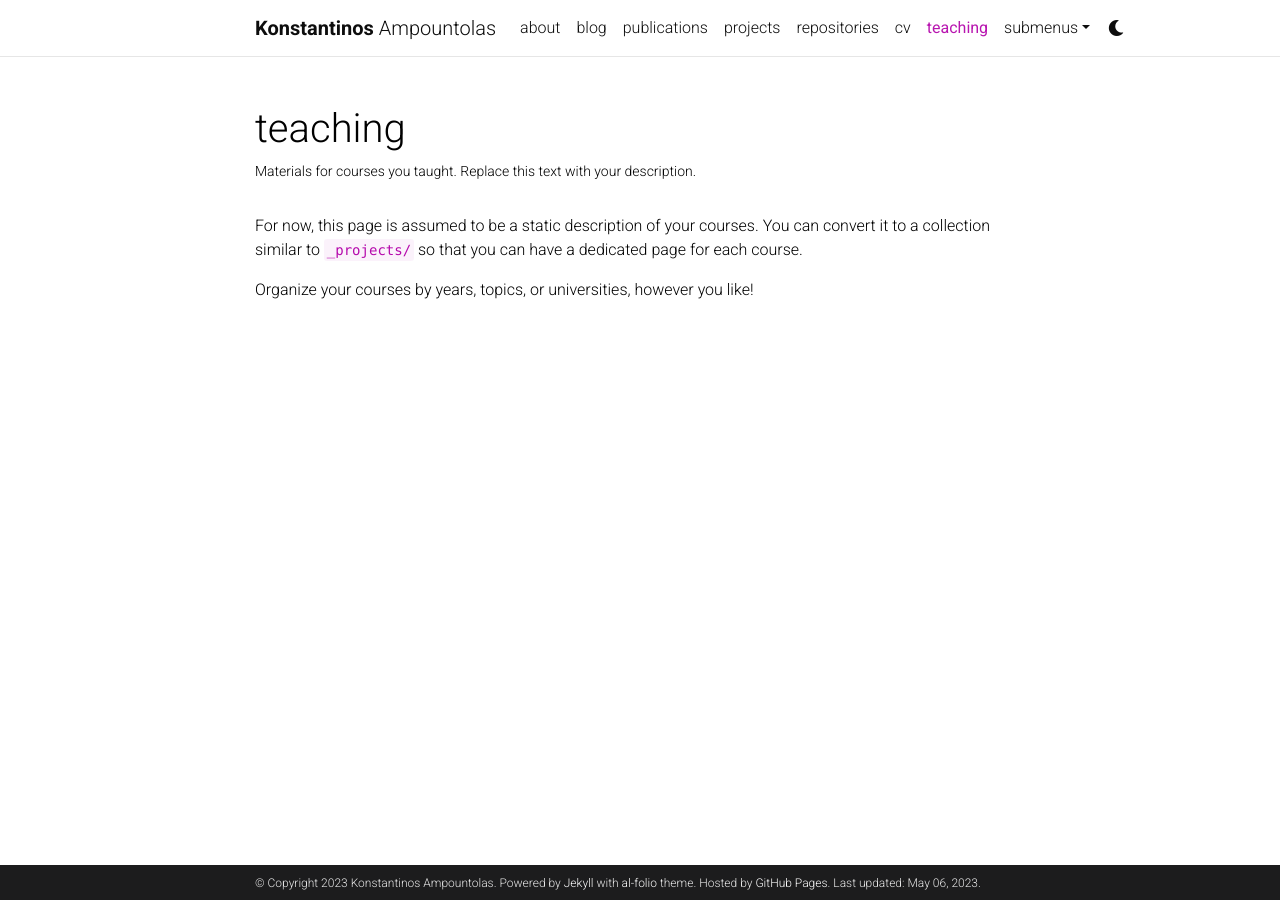
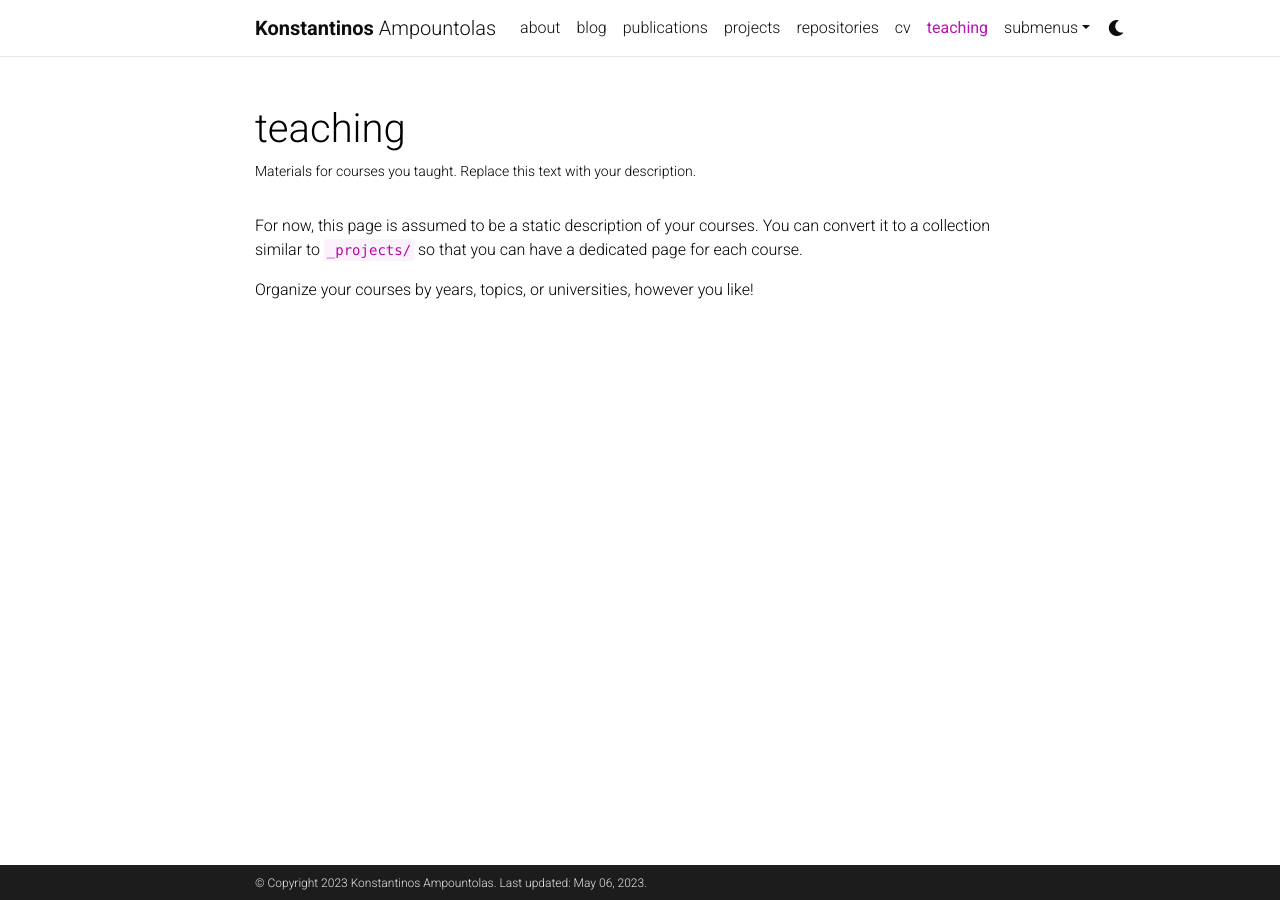
Before and after one commit to kampountolas/super-duper-enigma, a Jekyll site: the page built from _pages/teaching.md, in a window 1280 px wide. Built offline with Jekyll 4.4.1, drawn with Linux system fonts in a browser that asks for light colours; full-size pictures stand in for the smaller copies a plugin makes; comment, search, counter and statistics services are not loaded; a style sheet for code colours, icons or effects is not loaded; some of the changed lines change nothing that is shown.

Commit message:
Update _config.yml

```diff
--- a/_config.yml
+++ b/_config.yml
@@ -10,8 +10,6 @@
 description: > # the ">" symbol means to ignore newlines until "footer_text:"
   A simple, whitespace theme for academics. Based on [*folio](https://github.com/bogoli/-folio) design.
 footer_text: >
-  Powered by <a href="https://jekyllrb.com/" target="_blank">Jekyll</a> with <a href="https://github.com/alshedivat/al-folio">al-folio</a> theme.
-  Hosted by <a href="https://pages.github.com/" target="_blank">GitHub Pages</a>.
 keywords: jekyll, jekyll-theme, academic-website, portfolio-website  # add your own keywords or leave empty
 
 lang: en # the language of your site (for example: en, fr, cn, ru, etc.)
@@ -70,7 +68,7 @@
 # Social integration
 # -----------------------------------------------------------------------------
 
-github_username: # your GitHub user name
+github_username: kampountolas # your GitHub user name
 gitlab_username: # your GitLab user name
 twitter_username: # your Twitter handle
 mastodon_username: # your mastodon instance+username in the format instance.tld/@username
@@ -268,8 +266,8 @@
 
 scholar:
 
-  last_name: [Einstein]
-  first_name: [Albert, A.]
+  last_name: [Ampountolas]
+  first_name: [Konstantinos]
 
   style: apa
   locale: en
```
